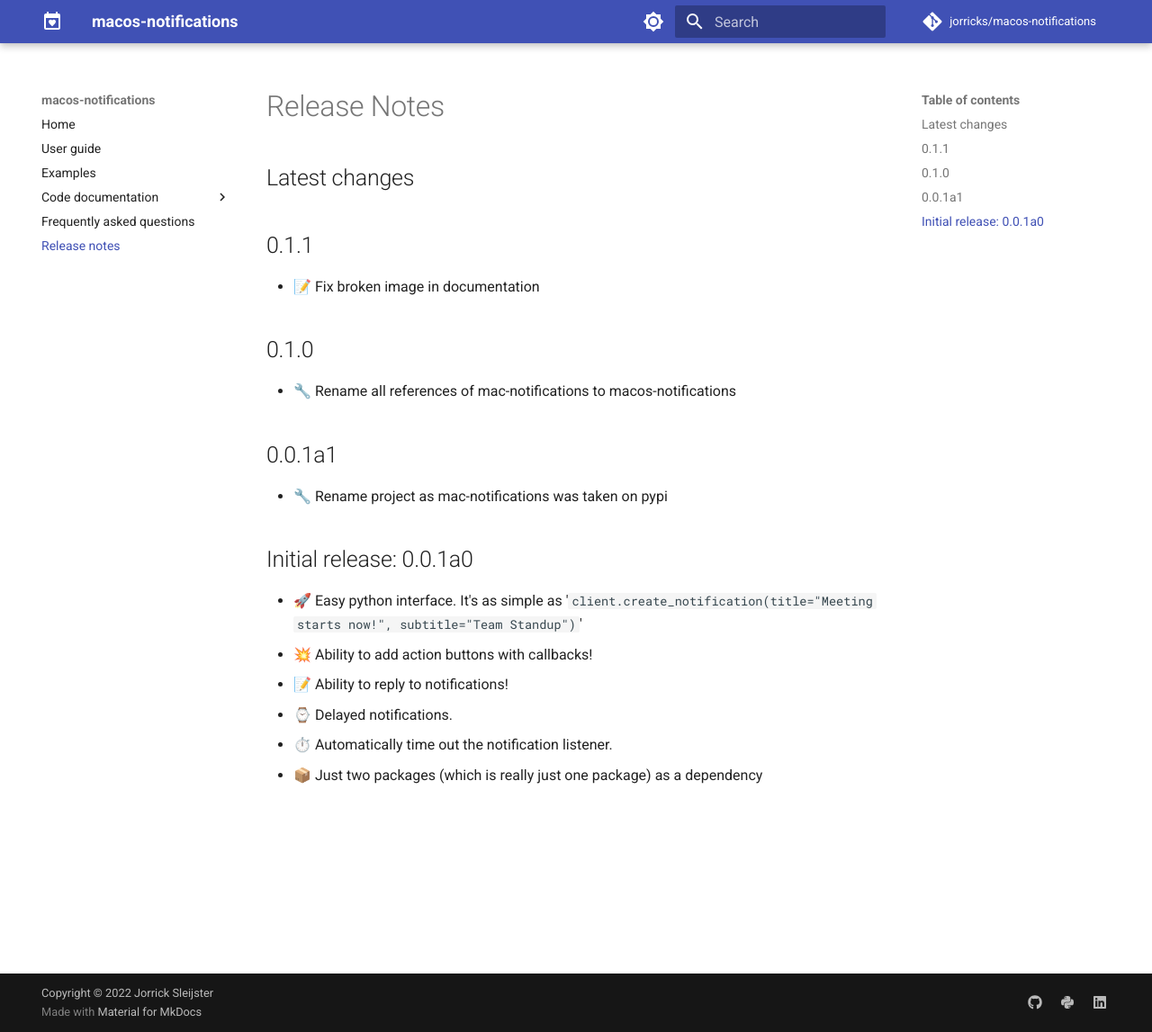
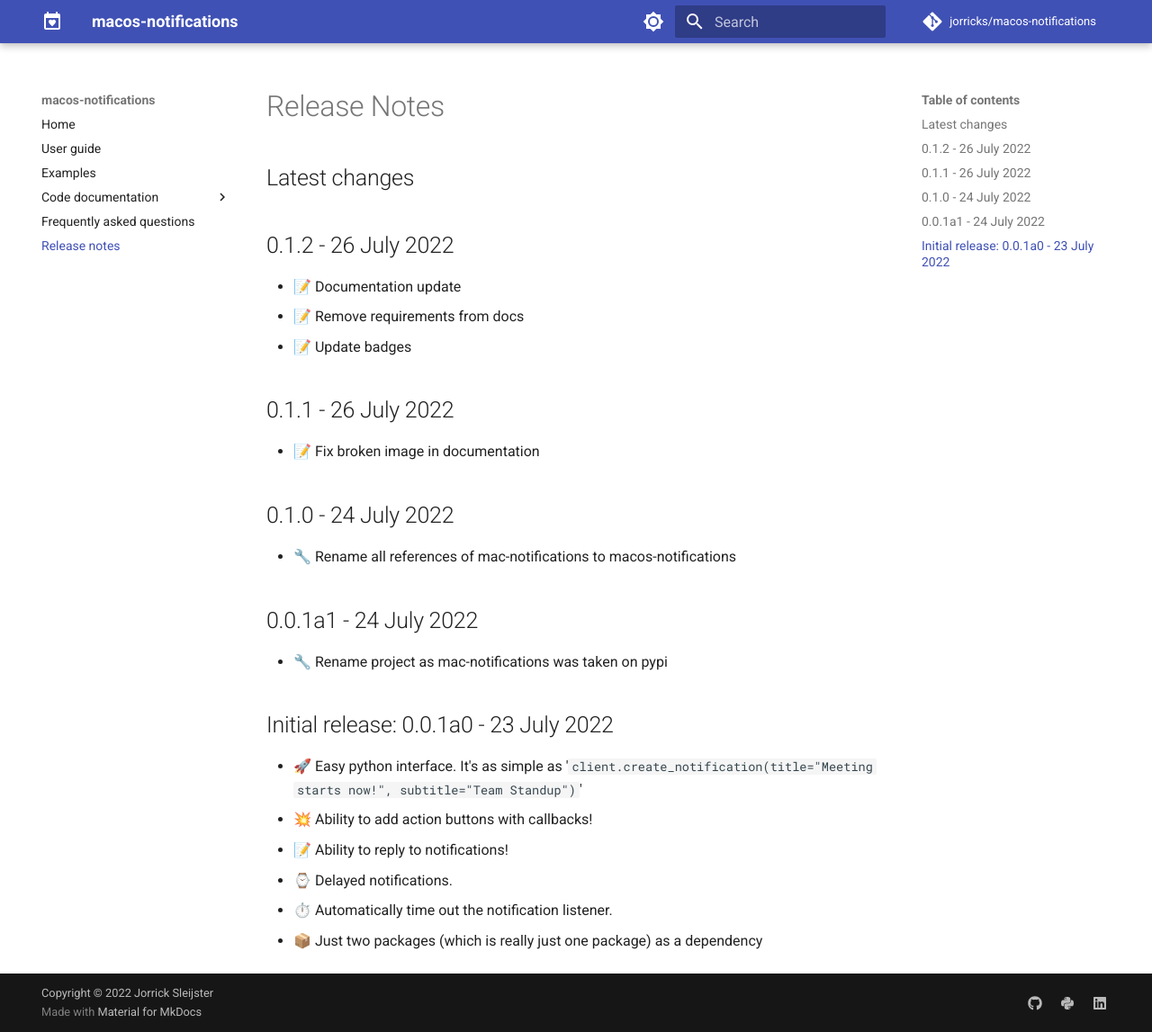
Before and after one commit to Jorricks/macos-notifications, an MkDocs documentation site: the page built from docs/release-notes.md, in a window 1280 px wide and 1147 px high. Shown: the whole window at 90% size. Built offline with MkDocs 1.6.1 and Material for MkDocs 9.7.7, drawn with Linux system fonts in a browser that asks for light colours; comment, search, counter and statistics services are not loaded.

Commit message:
🔖 Release 0.1.2

```diff
--- a/docs/release-notes.md
+++ b/docs/release-notes.md
@@ -2,16 +2,21 @@
 
 ## Latest changes
 
-## 0.1.1
+## 0.1.2 - 26 July 2022
+- 📝 Documentation update
+- 📝 Remove requirements from docs
+- 📝 Update badges
+
+## 0.1.1 - 26 July 2022
 - 📝 Fix broken image in documentation
 
-## 0.1.0
+## 0.1.0 - 24 July 2022
 - 🔧 Rename all references of mac-notifications to macos-notifications
 
-## 0.0.1a1
+## 0.0.1a1 - 24 July 2022
 - 🔧 Rename project as mac-notifications was taken on pypi
 
-## Initial release: 0.0.1a0
+## Initial release: 0.0.1a0 - 23 July 2022
 - 🚀 Easy python interface. It's as simple as '`client.create_notification(title="Meeting starts now!", subtitle="Team Standup")`'
 - 💥 Ability to add action buttons with callbacks!
 - 📝 Ability to reply to notifications!
--- a/src/mac_notifications/__init__.py
+++ b/src/mac_notifications/__init__.py
@@ -4,4 +4,4 @@ Simple interactable Mac notifications with only pure-python dependencies
 
 from __future__ import annotations
 
-__version__ = "0.1.1"
+__version__ = "0.1.2"
```
